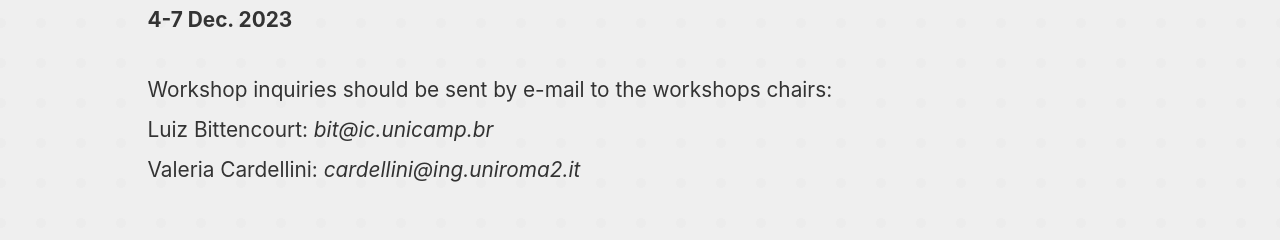
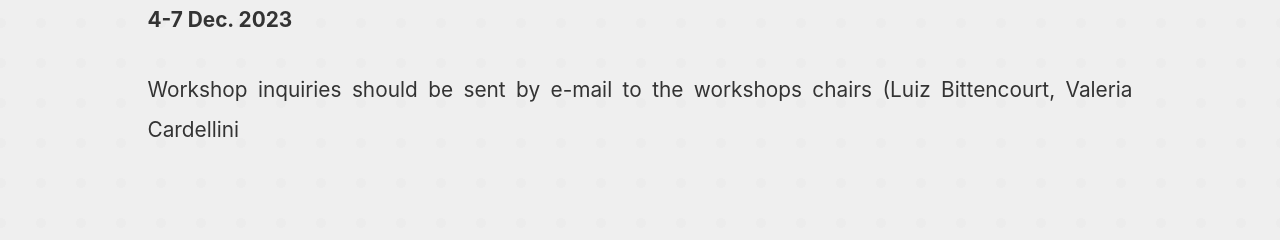
Before and after one commit to UCC-Conference/BDCAT2023, a React (Create React App) app: page /call-for-workshops in a window 1280 px wide. Shown: the part 458-698 px from the top of the page. Built offline with nearby package versions, Linux system fonts and the light colour scheme.

Commit message:
update: workshop chairs' mail addresses removed

```diff
--- a/src/pages/CallForWorkshops.js
+++ b/src/pages/CallForWorkshops.js
@@ -20,11 +20,7 @@ const CallForWorkshops = () => {
                     <strong>4-7 Dec. 2023</strong>
                 </p>
                 <p>
-                    Workshop inquiries should be sent by e-mail to the workshops chairs:
-                    <br />
-                    Luiz Bittencourt: <i>bit@ic.unicamp.br</i>
-                    <br />
-                    Valeria Cardellini: <i>cardellini@ing.uniroma2.it</i>
+                    Workshop inquiries should be sent by e-mail to the workshops chairs (Luiz Bittencourt, Valeria Cardellini
                 </p>
                 <br />
                 <h2>CONTEXT & SCOPE</h2>
```
